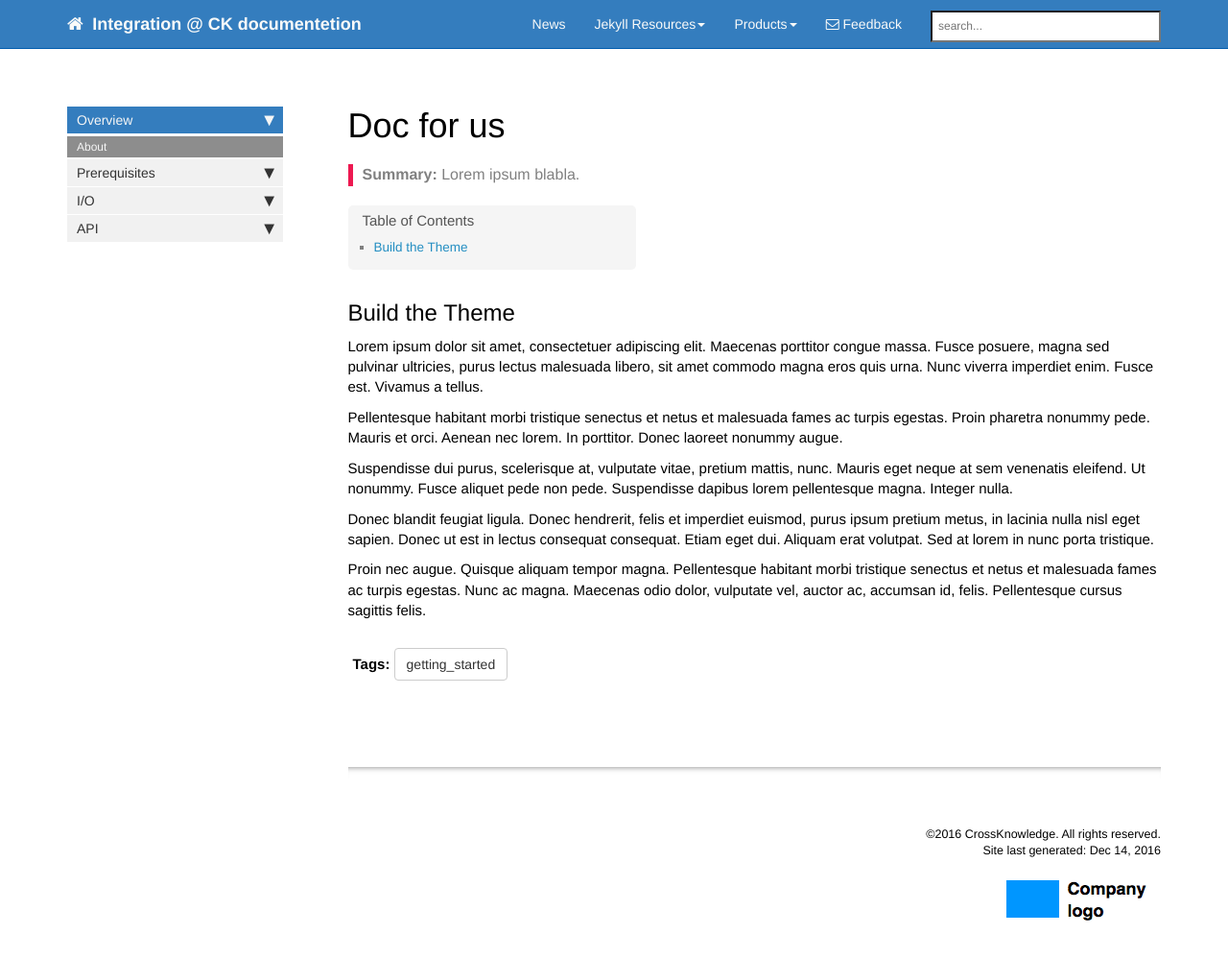
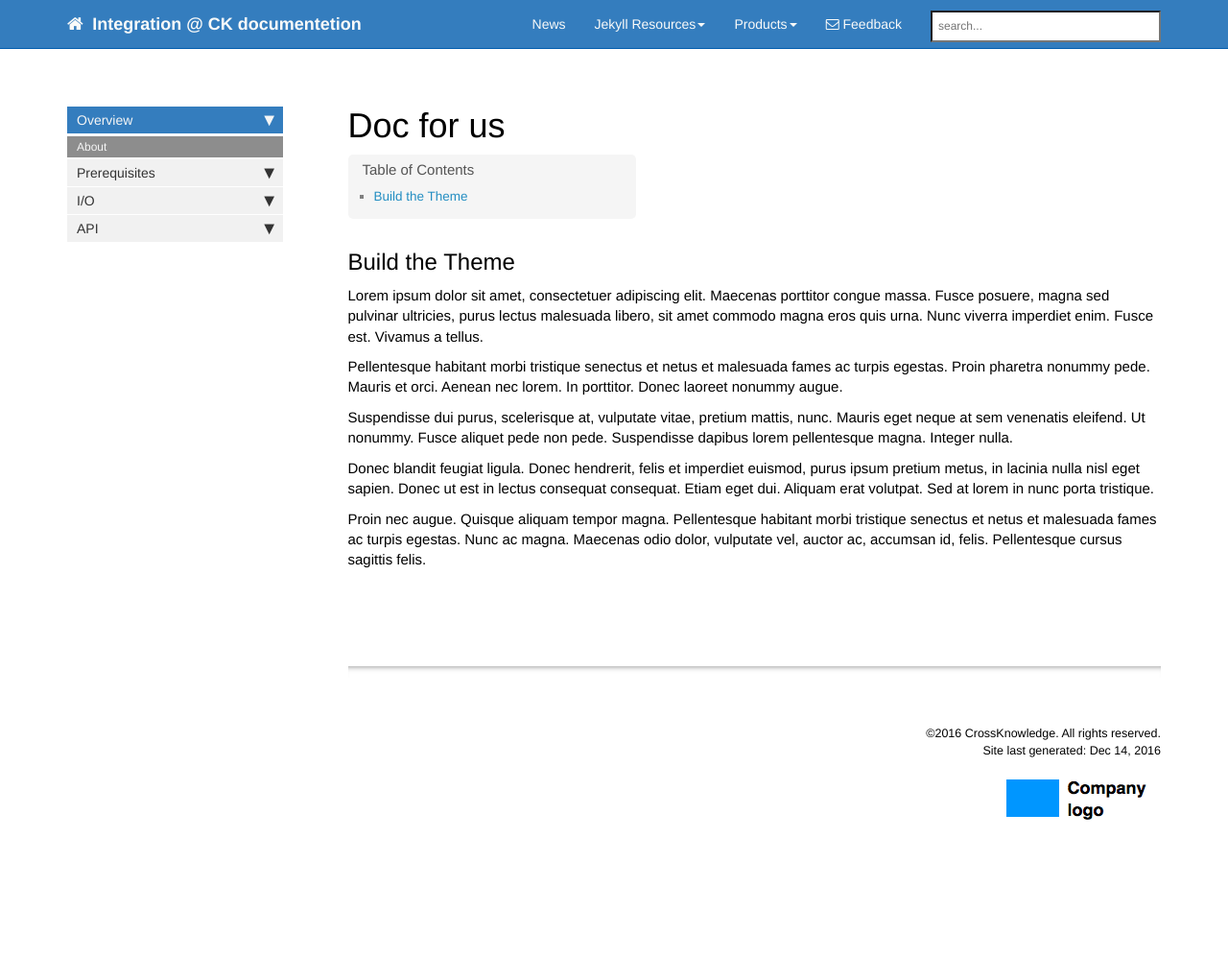
Before and after one commit to CrossKnowledgeIntegration/CrossKnowledgeIntegration.github.io, a Jekyll site: the page built from index.md, in a window 1280 px wide and 1035 px high. Shown: the top 998 px of the window at 96% size. Built offline with Jekyll 4.4.1, drawn with Linux system fonts in a browser that asks for light colours; nearby versions of some CDN libraries; comment, search, counter and statistics services are not loaded.

Commit message:
My pages and nav.

```diff
--- a/index.md
+++ b/index.md
@@ -1,10 +1,7 @@
 ---
 title: Doc for us
-keywords: ...
-tags: [getting_started]
 sidebar: home_sidebar
 permalink: index.html
-summary: Lorem ipsum blabla.
 ---
 
 ## Build the Theme
```
